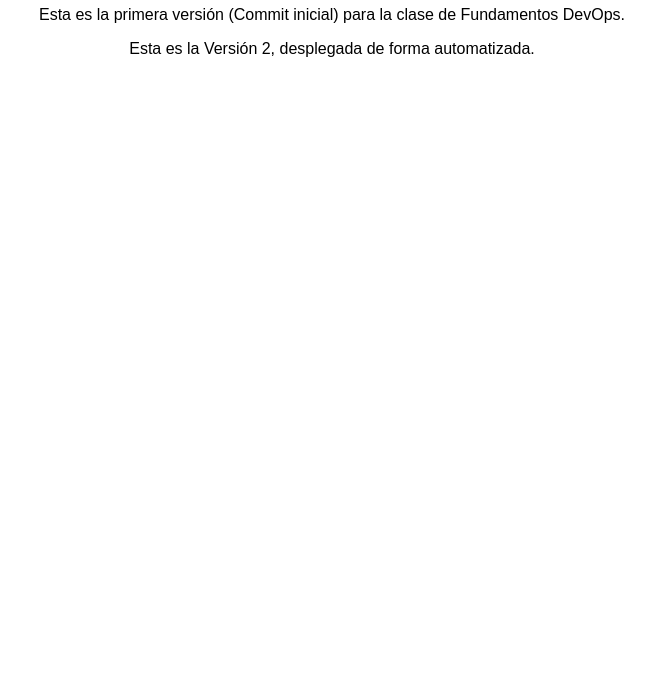
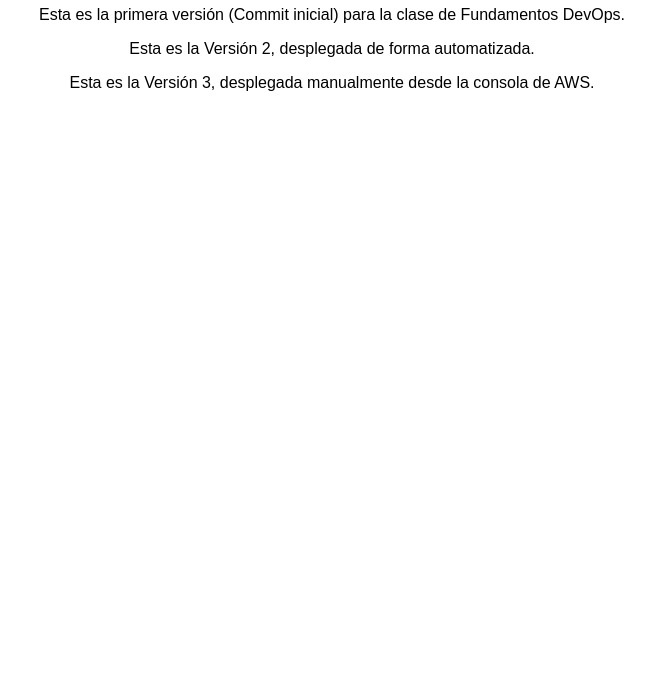
Before and after one commit to santiagovalle1245-ship-it/sitio-devops-07043863, a plain HTML site: page index.html in a window 1280 px wide. Shown: the part 102-800 px from the top of the page, without its empty margins (308-971 px from the left). Drawn offline with Linux system fonts and the light colour scheme.

Commit message:
Actualizacion a version 3

```diff
--- a/index.html
+++ b/index.html
@@ -8,5 +8,6 @@
     <h1>Bienvenido al sitio estático de Santiago</h1>
     <p>Esta es la primera versión (Commit inicial) para la clase de Fundamentos DevOps.</p>
     <p>Esta es la Versión 2, desplegada de forma automatizada.</p>
+    <p>Esta es la Versión 3, desplegada manualmente desde la consola de AWS.</p>
 </body>
 </html>
```
